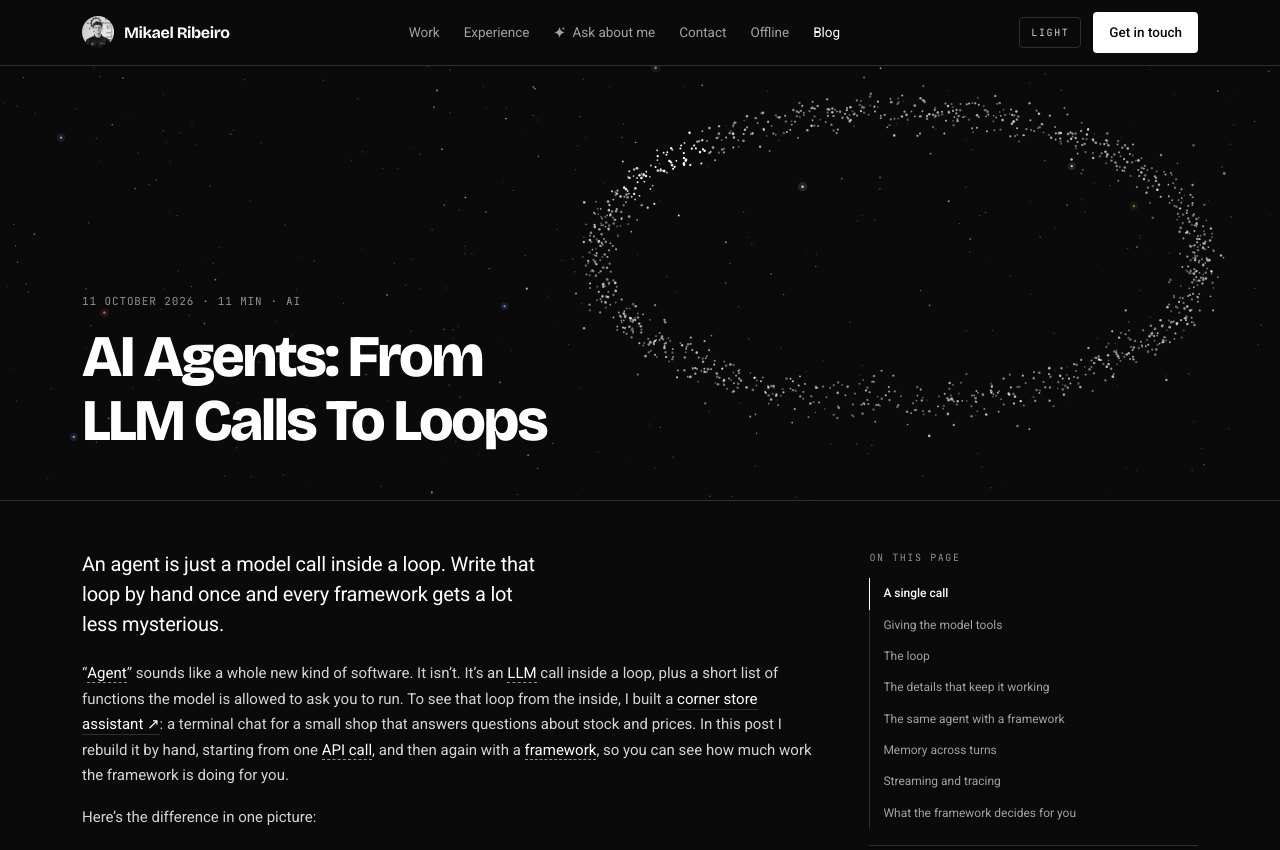
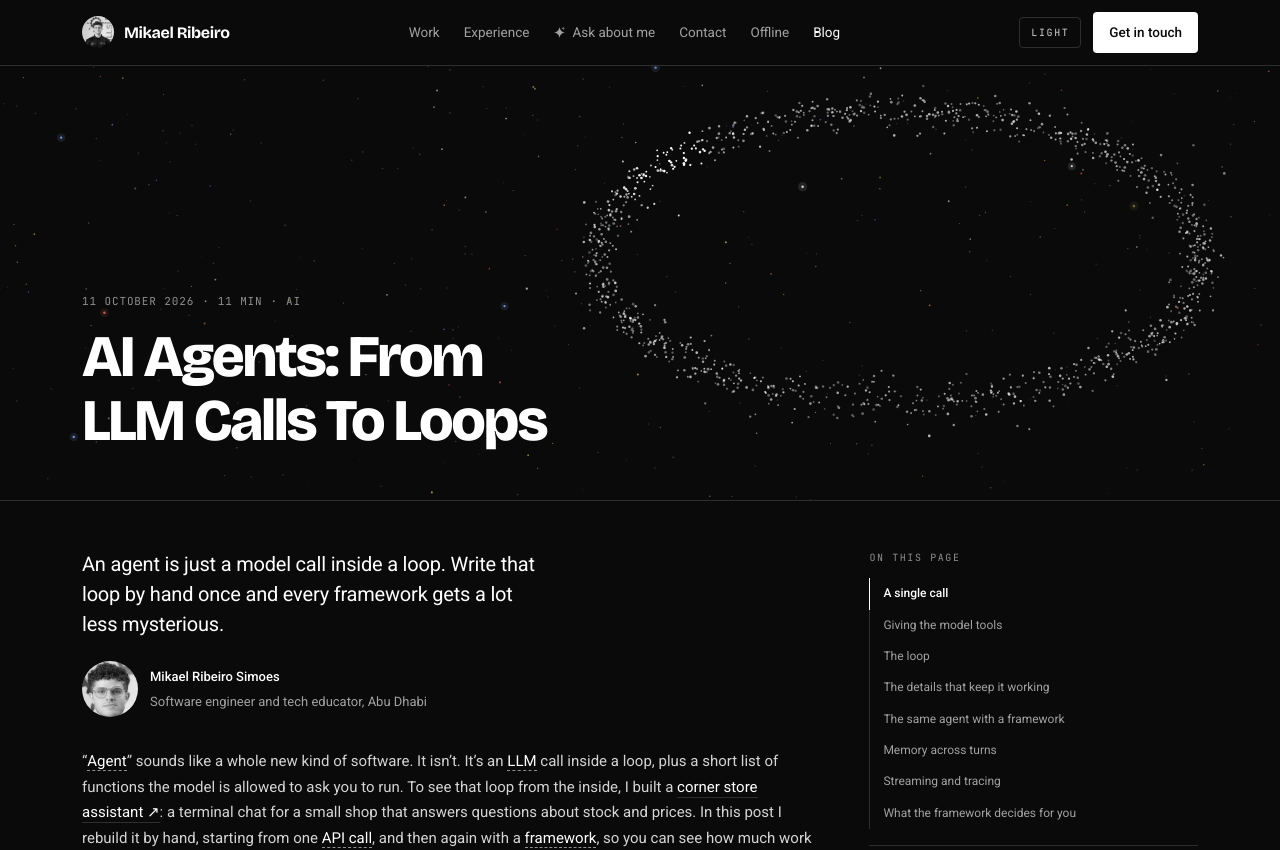
Before and after one commit to Mikkaiser/mikkaiser-portfolio, a Next.js app: page /blog/ai-agents-from-llm-calls-to-loops in a window 1280 px wide. Shown: the top 850 px of the page. Built offline with nearby package versions, Linux system fonts and the light colour scheme.

Commit message:
Credit the author at both ends of a post, with a way back to the site

```diff
--- a/app/blog/[slug]/page.tsx
+++ b/app/blog/[slug]/page.tsx
@@ -1,6 +1,7 @@
 import type { Metadata } from "next";
 import Link from "next/link";
 import { notFound } from "next/navigation";
+import { AuthorByline, AuthorCard } from "@/components/blog/Author";
 import { CodeLangSync } from "@/components/blog/CodeLangSync";
 import { ParticleCover } from "@/components/blog/cover/ParticleCover";
 import { PlainHint } from "@/components/blog/PlainHint";
@@ -89,10 +90,12 @@ export default async function PostPage({ params }: PageProps<"/blog/[slug]">) {
           <header className="post__head">
             {meta.cover ? null : <>{metaLine}{title}</>}
             <p className="post__lead">{meta.lead ?? meta.summary}</p>
+            <AuthorByline />
           </header>
           {showToc ? <aside className="post__toc"><TocList items={toc} minutes={meta.minutes} /></aside> : null}
           <div className="post__body">
             <div className="prose"><Body /></div>
+            <AuthorCard />
             <footer className="post__end">
               {next ? <Link href={`/blog/${next.meta.slug}`} className="btn btn--primary" aria-label={`Read next: ${next.meta.title}`}>Read next</Link> : null}
               <Link href="/blog" className="btn btn--ghost">All posts</Link>
--- a/app/blog/blog.css
+++ b/app/blog/blog.css
@@ -120,6 +120,34 @@
 }
 .post__grid--solo { grid-template-columns: minmax(0, var(--measure-body)); grid-template-areas: "head" "body"; }
 .post__head { grid-area: head; }
+
+/* The author (components/blog/Author.tsx): a byline under the lead, and a card
+   after the last paragraph. Portraits follow Acta's chrome tier: 56px and 132px
+   circles, grayscale until hovered, the image at 248% and anchored on the face. */
+.author__photo { position: relative; flex: none; display: block; overflow: hidden; border-radius: var(--radius-round); }
+.author__photo--sm { width: 56px; height: 56px; }
+.author__photo--lg { width: 132px; height: 132px; }
+.author__photo img { position: absolute; left: 50%; top: -61%; width: 248%; max-width: none; height: auto; transform: translateX(-50%); }
+.byline:hover .photo, .author:hover .photo { filter: none; }
+.byline { display: inline-flex; align-items: center; gap: var(--space-3); margin: 0 0 var(--space-8); text-decoration: none; }
+.byline__text { display: flex; flex-direction: column; gap: 2px; }
+.byline__name { font-family: var(--font-body-medium); font-weight: var(--weight-medium); font-size: var(--size-small); color: var(--ink); border-bottom: var(--hairline) solid transparent; width: max-content; transition: border-color var(--dur-pointer) var(--ease); }
+.byline:hover .byline__name { border-bottom-color: var(--ink); }
+.byline__role { font-size: var(--size-small); color: var(--muted); }
+.byline:focus-visible { outline: 2px solid var(--ink); outline-offset: 4px; }
+
+.author {
+  display: flex; gap: var(--space-8); align-items: flex-start;
+  margin-top: var(--space-12); padding: var(--space-8) 0; border-top: var(--hairline) solid var(--rule);
+}
+.author__text { min-width: 0; }
+.author__text .eyebrow { margin: 0 0 var(--space-2); }
+.author__name {
+  margin: 0 0 var(--space-3); font-family: var(--font-display); font-weight: var(--weight-heading); font-size: var(--size-entry-title);
+  line-height: var(--lh-entry-title); letter-spacing: var(--ls-entry-title); color: var(--ink);
+}
+.author__bio { margin: 0 0 var(--space-6); max-width: 60ch; font-size: var(--size-small); line-height: var(--lh-small); color: var(--muted); }
+.author__links { display: flex; flex-wrap: wrap; gap: var(--space-3); }
 .post__toc { grid-area: toc; position: sticky; top: var(--space-6); }
 .post__body { grid-area: body; min-width: 0; }
 
@@ -282,6 +310,7 @@
   .post__toc { position: static; margin-bottom: var(--space-8); }
 }
 @media (max-width: 620px) {
+  .author { flex-direction: column; gap: var(--space-4); }
   .post { padding-top: var(--space-12); }
   .post--cover { padding-top: 0; }
   .cover { height: 460px; margin-bottom: var(--space-8); }
--- /dev/null
+++ b/components/blog/Author.tsx
@@ -0,0 +1,50 @@
+import Image from "next/image";
+import Link from "next/link";
+
+/**
+ * The author, at both ends of a post: a byline under the lead and a short card
+ * after the last paragraph. Both lead back to the home page, for readers who
+ * land on a post from a shared link. The portrait is Acta's chrome tier: a
+ * grayscale circle that takes its colour on hover, zoomed in on the face.
+ */
+function Portrait({ size }: { size: "sm" | "lg" }) {
+  return (
+    <span className={`author__photo author__photo--${size}`}>
+      <Image src="/assets/portrait.jpg" alt="" width={666} height={1000} sizes={size === "sm" ? "140px" : "330px"} className="photo" />
+    </span>
+  );
+}
+
+export function AuthorByline() {
+  return (
+    <Link href="/" className="byline">
+      <Portrait size="sm" />
+      <span className="byline__text">
+        <span className="byline__name">Mikael Ribeiro Simoes</span>
+        <span className="byline__role">Software engineer and tech educator, Abu Dhabi</span>
+      </span>
+    </Link>
+  );
+}
+
+export function AuthorCard() {
+  return (
+    <section className="author" aria-labelledby="author-name">
+      <Portrait size="lg" />
+      <div className="author__text">
+        <p className="eyebrow">Written by</p>
+        <h2 id="author-name" className="author__name">Mikael Ribeiro Simoes</h2>
+        <p className="author__bio">
+          I build internal platforms at ACTVET in Abu Dhabi and coach the UAE&rsquo;s software competitors for
+          EmiratesSkills and WorldSkills. Before that I won gold at WorldSkills Americas, so now I get to be the one
+          writing the hard tasks. Outside work: desert camping, the gym, and an orange cat who reviews my code by
+          sitting on it.
+        </p>
+        <div className="author__links">
+          <Link href="/" className="btn btn--primary">See my work</Link>
+          <Link href="/#contact" className="btn btn--ghost">Get in touch</Link>
+        </div>
+      </div>
+    </section>
+  );
+}
```
